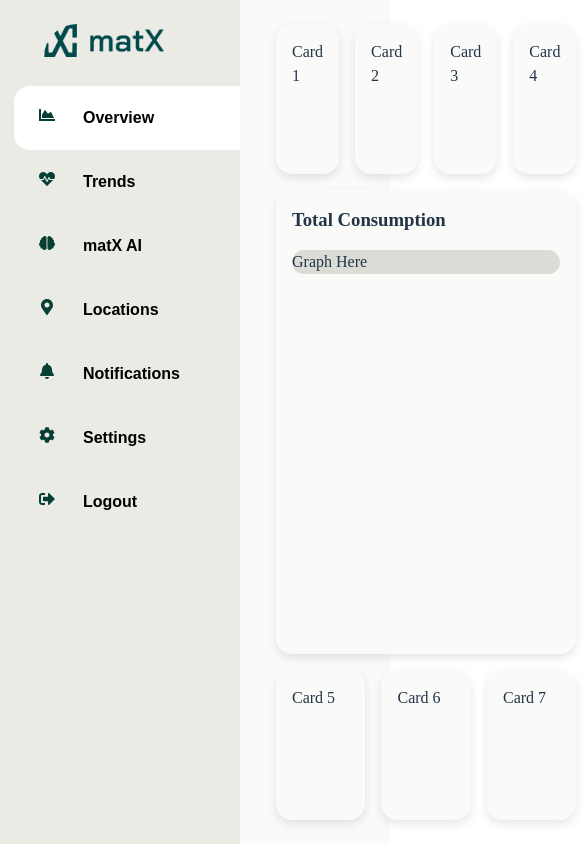
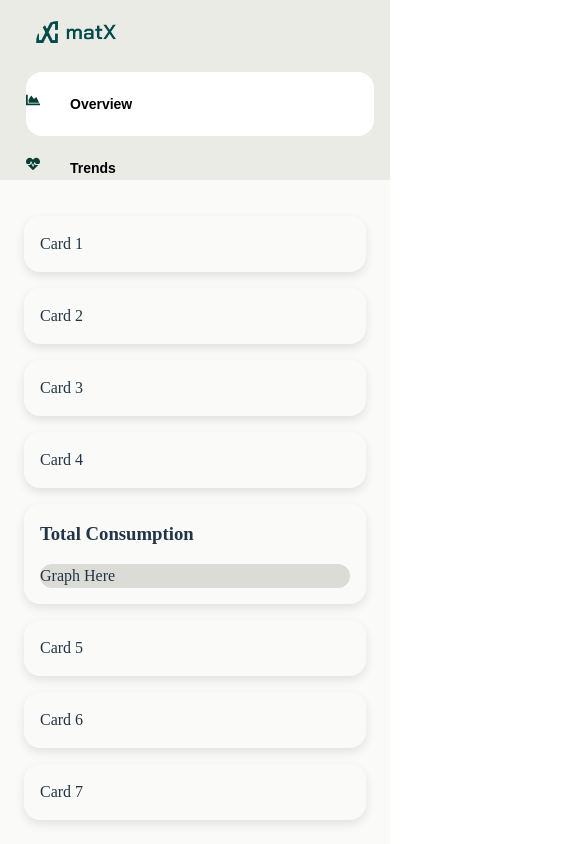
Before and after one commit to sirrotich/matx.africa, a React (Vite) app: page /dashboard in a window 390 px wide. Shown: the whole page, 585 px wide, since content can reach past the window. Built offline with nearby package versions, Linux system fonts and the light colour scheme.

Commit message:
responsive v1

```diff
--- a/src/pages/Dashboard.jsx
+++ b/src/pages/Dashboard.jsx
@@ -1,11 +1,11 @@
-// Dashboard.jsx
 import React, { useState } from 'react';
 import '../styles/Dashboard.css';
-import { FaChartArea, FaHeartbeat, FaBrain, FaMapMarkerAlt, FaBell, FaCog, FaSignOutAlt } from 'react-icons/fa'; // Importing necessary icons
+import { FaChartArea, FaHeartbeat, FaBrain, FaMapMarkerAlt, FaBell, FaCog, FaSignOutAlt, FaBars } from 'react-icons/fa'; // Importing necessary icons
 import logo from '../assets/Vector.png'; // Update the path based on your project structure
 
 const Dashboard = () => {
   const [selectedItem, setSelectedItem] = useState(0); // Default selected item to the first one
+  const [isSidebarCollapsed, setIsSidebarCollapsed] = useState(false); // State for toggling sidebar collapse
 
   const sidebarItems = [
     { text: 'Overview', icon: <FaChartArea /> },      // Container icon for Overview
@@ -21,12 +21,16 @@ const Dashboard = () => {
     setSelectedItem(index); // Set selected item to clicked index
   };
 
+  const toggleSidebar = () => {
+    setIsSidebarCollapsed(!isSidebarCollapsed); // Toggle collapse state
+  };
+
   return (
     <div className="dashboard-container">
       {/* Sidebar */}
-      <div className="sidebar">
+      <div className={`sidebar ${isSidebarCollapsed ? 'collapsed' : ''}`}>
         <div className="logo-container">
-          <img src={logo} alt="Logo" className="sidebar-logo" />
+          {!isSidebarCollapsed && <img src={logo} alt="Logo" className="sidebar-logo" />}
         </div>
         <div className="sidebar-items">
           {sidebarItems.map((item, index) => (
@@ -36,9 +40,12 @@ const Dashboard = () => {
               onClick={() => handleItemClick(index)}
             >
               <div className="sidebar-item-icon">{item.icon}</div>
-              <span className="sidebar-item-text">{item.text}</span>
+              {!isSidebarCollapsed && <span className="sidebar-item-text">{item.text}</span>}
             </div>
           ))}
+        </div>
+        <div className="sidebar-toggle" onClick={toggleSidebar}>
+          <FaBars />
         </div>
       </div>
 
--- a/src/styles/Dashboard.css
+++ b/src/styles/Dashboard.css
@@ -1,35 +1,51 @@
 /* Dashboard.css */
 .dashboard-container {
     display: flex;
-    width: 100vw; /* Responsive to full width */
-    height: 100vh; /* Responsive to full height */
+    flex-direction: row; /* Row for larger screens */
+    width: 100vw; /* Full width */
+    height: 100vh; /* Full height */
     background-color: rgba(250, 250, 249, 1);
     gap: 12px;
 }
 
 /* Sidebar Styling */
 .sidebar {
-    width: 337px; /* Make width slightly smaller */
-    min-width: 240px; /* Ensures minimum width on smaller screens */
-    height: 100vh; /* Ensure sidebar takes full height of the viewport */
+    width: 337px; /* Fixed width for larger screens */
+    min-width: 240px; /* Minimum width */
+    height: 100vh; /* Full height */
     background-color: rgba(235, 235, 230, 1);
     padding: 24px;
     display: flex;
     flex-direction: column;
     justify-content: flex-start; /* Align items at the top */
-    overflow-y: auto; /* Make sidebar scrollable when content overflows */
+    overflow-y: auto; /* Scrollable sidebar */
+    transition: width 0.3s ease;
+}
+
+/* Collapsed Sidebar */
+.sidebar.collapsed {
+    width: 80px; /* Reduced width */
+    min-width: 80px; /* Minimum width */
+    padding: 12px; /* Reduced padding */
+}
+
+.sidebar-toggle {
+    margin-top: auto; /* Position toggle button at the bottom */
+    cursor: pointer;
+    text-align: center;
+    padding: 10px;
 }
 
 /* Logo Styling */
 .logo-container {
     padding: 0 0 32px 0;
-    width: 400px; /* Ensure logo fills available width */
+    width: 100%; /* Ensure logo fills available width */
 }
 
 .sidebar-logo {
     width: 120px; /* Fill width of container */
     height: auto; /* Maintain aspect ratio */
-    max-height: 33px; /* Limit height to prevent overflow */
+    max-height: 33px; /* Limit height */
     border-radius: 86.4px 0 0 0;
     opacity: 1;
     margin-bottom: -10px;
@@ -47,18 +63,17 @@
 .sidebar-item {
     display: flex;
     align-items: center;
-    width: 289px;
+    width: 100%; /* Make sidebar items responsive */
     height: 64px;
     gap: 20px; /* Space before icons */
-    border-radius: 16px; /* Equivalent to var(--RadiusRadius-mg16) */
+    border-radius: 16px;
     cursor: pointer;
     transition: background-color 0.3s ease, color 0.3s ease;
     background-color: rgba(235, 235, 230, 1);
-    color: rgba(0, 0, 0, 1); /* Default text color */
+    color: rgba(0, 0, 0, 1);
     font-family: 'Bai Jamjuree', sans-serif;
     font-size: 16px;
     font-weight: 650;
-    margin-left: -20px;
 }
 
 .sidebar-item:hover {
@@ -66,20 +81,19 @@
 }
 
 .sidebar-item.selected {
-    background-color: white; /* Background color when selected */
-    color: rgba(0, 0, 0, 1); /* Change text color to black when selected */
+    background-color: white; /* Selected state */
+    color: rgba(0, 0, 0, 1);
 }
 
 .sidebar-item-icon {
     width: 24px;
     height: 24px;
     color: #083f34;
-    margin-left: 25px;
 }
 
 .icon-right {
     margin-left: auto;
-    color: inherit; /* Ensure icon color matches text color */
+    color: inherit; /* Icon color matches text */
 }
 
 /* Main Content Styling */
@@ -94,6 +108,7 @@
 .top-cards, .bottom-cards {
     display: flex;
     gap: 16px;
+    flex-wrap: wrap; /* Allow cards to wrap */
 }
 
 .small-card, .large-card {
@@ -101,16 +116,17 @@
     padding: 16px;
     border-radius: 16px;
     box-shadow: 0px 4px 10px rgba(0, 0, 0, 0.1);
+    flex: 1; /* Flex-grow for responsiveness */
+    min-width: 200px; /* Minimum width for cards */
+    max-width: calc(100% - 16px); /* Prevent overflow from the flexbox */
 }
 
 .small-card {
     height: 150px;
-    flex: 1;
 }
 
 .large-card {
     height: 300px;
-    flex: 1;
 }
 
 .graph-placeholder {
@@ -119,3 +135,43 @@
     margin-top: 16px;
     border-radius: 12px;
 }
+
+/* Media Queries for Responsiveness */
+@media (max-width: 768px) {
+    .dashboard-container {
+        flex-direction: column; /* Stack sidebar and content on smaller screens */
+    }
+
+    .sidebar {
+        width: 100%; /* Sidebar takes full width */
+        height: auto; /* Allow height to adjust */
+        padding: 16px; /* Reduce padding on smaller screens */
+    }
+
+    .sidebar-item {
+        width: auto; /* Full width on small screens */
+    }
+
+    .small-card, .large-card {
+        min-width: 100%; /* Cards take full width */
+        height: auto; /* Allow height to adjust */
+    }
+}
+
+@media (max-width: 480px) {
+    .sidebar-logo {
+        width: 80px; /* Smaller logo for mobile */
+    }
+
+    .sidebar-item {
+        font-size: 14px; /* Smaller text for mobile */
+    }
+
+    .top-cards, .bottom-cards {
+        flex-direction: column; /* Stack cards on mobile */
+    }
+
+    .small-card, .large-card {
+        min-width: 100%; /* Full width on mobile */
+    }
+}
--- a/src/styles/VerifyOtp.css
+++ b/src/styles/VerifyOtp.css
@@ -24,7 +24,8 @@ body {
 }
 
 .login-form-container {
-    width: 480px;
+    width: 100%; /* Set to 100% for responsiveness */
+    max-width: 480px; /* Max width to maintain layout */
     height: auto; /* Hug content */
     padding: 32px; /* Spacing around the form */
     background-color: #EBEBE6; /* Subtle background for the form */
@@ -88,10 +89,10 @@ body {
     border-color: #53D5FF; /* Change border color on focus */
 }
 
-
 /* Next Button */
 .send-code-button {
-    width: 305px; /* Fixed width */
+    width: 100%; /* Set to 100% for responsiveness */
+    max-width: 305px; /* Max width to maintain layout */
     height: 56px; /* Fixed height */
     padding: 16px 24px; /* Adjust padding */
     gap: 12px; /* Space between icon and text */
@@ -120,9 +121,8 @@ body {
     margin-left: 20%;
     color: black; /* Black color for the text */
     text-align: center; /* Center the text */
-    font-weight:300;
+    font-weight: 300;
     font-size: 16px;
-
 }
 
 .terms-text {
@@ -130,11 +130,8 @@ body {
     opacity: 0.75; /* Slight opacity for terms text */
     margin-left: 8%;
     color: #000;
-    font-weight: 400;
     font-weight: 600;
-
 }
-
 
 /* Resend Code Text */
 .resend-code-text {
@@ -155,3 +152,71 @@ body {
 .resend-link:hover {
     color: #001a33; /* Darker shade on hover */
 }
+
+/* Media Queries for Responsiveness */
+@media (max-width: 768px) {
+    .login-page {
+        margin-top: 0; /* Remove top margin for smaller screens */
+    }
+
+    .login-form-container {
+        padding: 24px; /* Reduce padding on smaller screens */
+        margin-bottom: -60px; /* Adjust margin */
+    }
+
+    .login-title {
+        font-size: 20px; /* Slightly smaller title */
+    }
+
+    .otp-sent-message {
+        font-size: 12px; /* Smaller font size */
+    }
+
+    .otp-input-container input {
+        width: 50px; /* Adjust OTP input size for smaller screens */
+        height: 70px; /* Adjust height */
+        font-size: 20px; /* Smaller font size for input */
+    }
+
+    .send-code-button {
+        width: 100%; /* Full width button */
+        max-width: 100%; /* Ensure it scales down */
+    }
+
+    .footer-text {
+        margin-left: 0; /* Center footer text on smaller screens */
+        font-size: 14px; /* Smaller footer text */
+    }
+
+    .terms-text {
+        margin-left: 0; /* Center terms text on smaller screens */
+    }
+
+    .resend-code-text {
+        margin-left: 0; /* Center resend text on smaller screens */
+    }
+}
+
+@media (max-width: 480px) {
+    .login-form-container {
+        padding: 16px; /* Further reduce padding on very small screens */
+    }
+
+    .login-title {
+        font-size: 18px; /* Even smaller title */
+    }
+
+    .otp-sent-message {
+        font-size: 11px; /* Further decrease font size */
+    }
+
+    .otp-input-container input {
+        width: 45px; /* Further adjust OTP input size */
+        height: 60px; /* Further adjust height */
+        font-size: 18px; /* Further reduce font size for input */
+    }
+
+    .send-code-button {
+        height: 50px; /* Adjust button height */
+    }
+}
```
